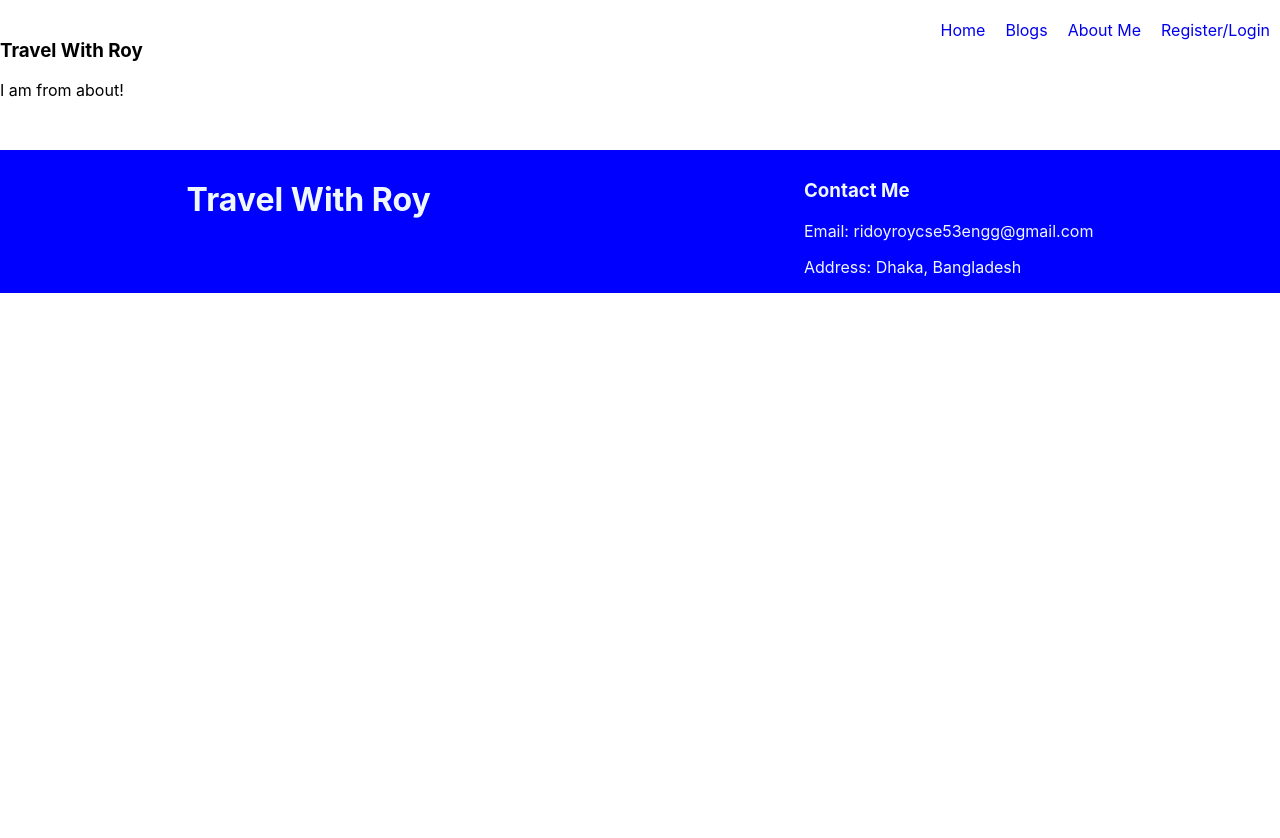
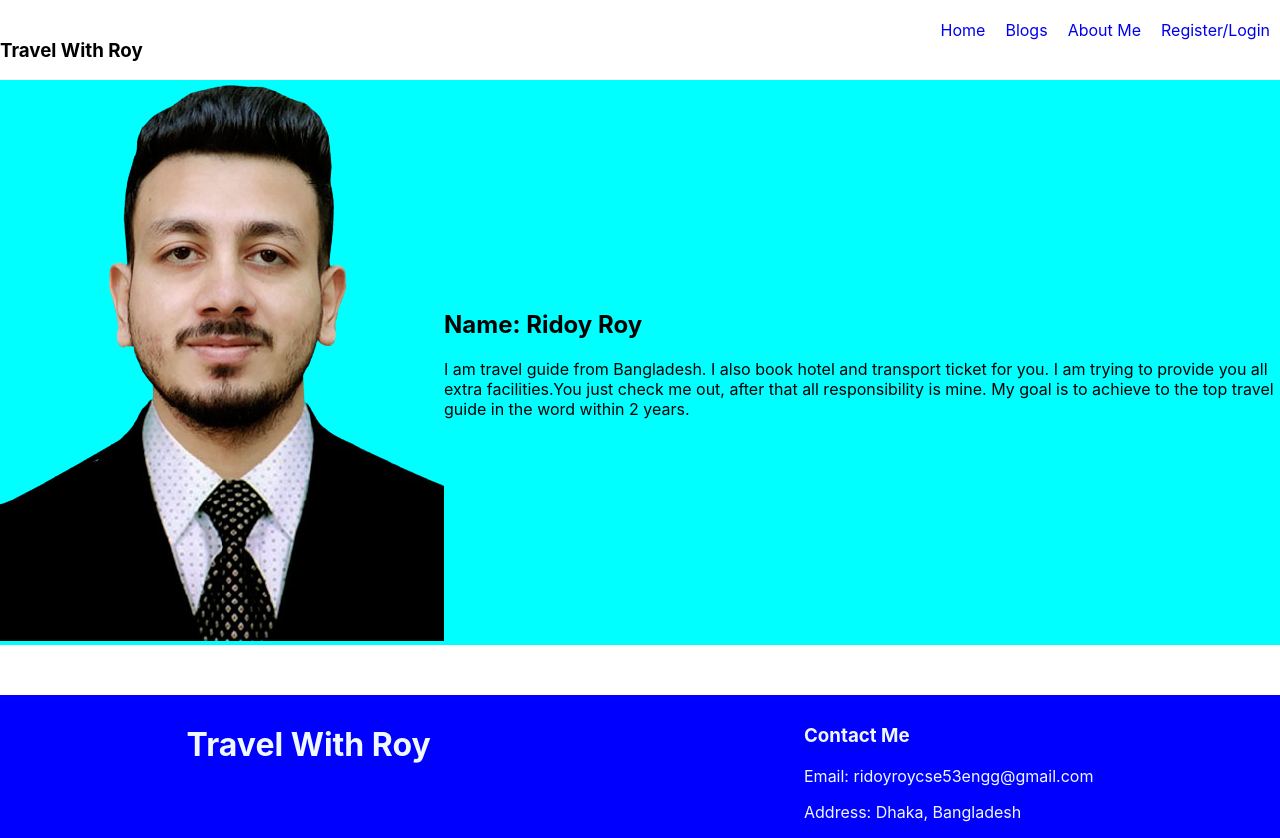
Before and after one commit to IamRidoyRoy/Travel-With-Roy, a React (Create React App) app: page /about in a window 1280 px wide. Before the commit the page ends 800 px from the top, so only its background shows below. Built offline with nearby package versions, Linux system fonts and the light colour scheme; no server answers; the HTML template or start-up script is replaced by a standard one.

Commit message:
About me page added

```diff
--- a/src/components/About/About.css
+++ b/src/components/About/About.css
@@ -0,0 +1,5 @@
+.about {
+    align-items: center;
+    background-color: aqua;
+    display: flex;
+}
--- a/src/components/About/About.js
+++ b/src/components/About/About.js
@@ -1,9 +1,15 @@
 import React from 'react';
-
+import './About.css'
 const About = () => {
     return (
-        <div>
-            I am from about!
+        <div className='about container'>
+            <div>
+                <img src={require("../images/Ridoy_Roy.png")} alt="" />
+            </div>
+            <div>
+                <h2>Name: Ridoy Roy</h2>
+                <p>I am travel guide from Bangladesh. I also book hotel and transport ticket for you. I am trying to provide you all extra facilities.You just check me out, after that all responsibility is mine. My goal is to achieve to the top travel guide in the word within 2 years.</p>
+            </div>
         </div>
     );
 };
```
Also changed, not shown: src/components/images/Ridoy_Roy.png (added).
